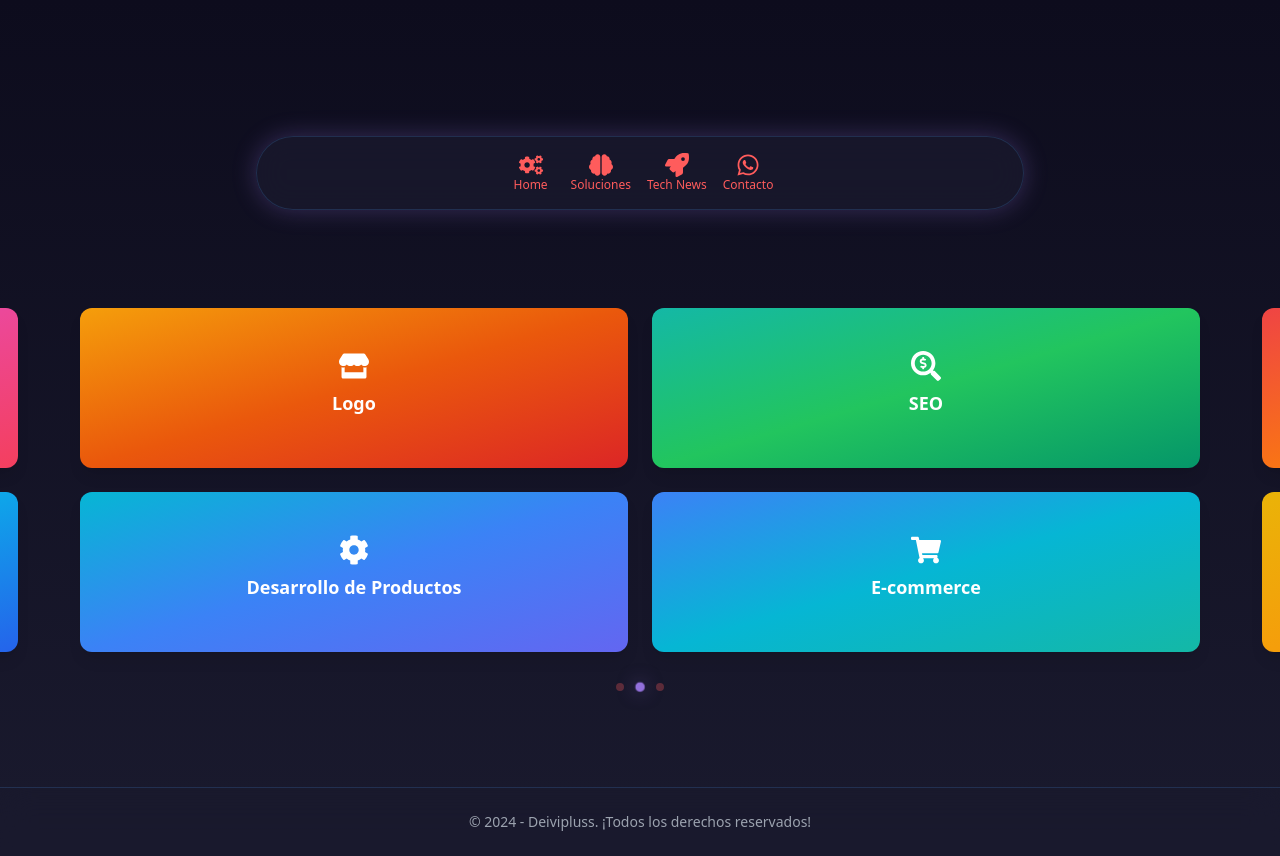
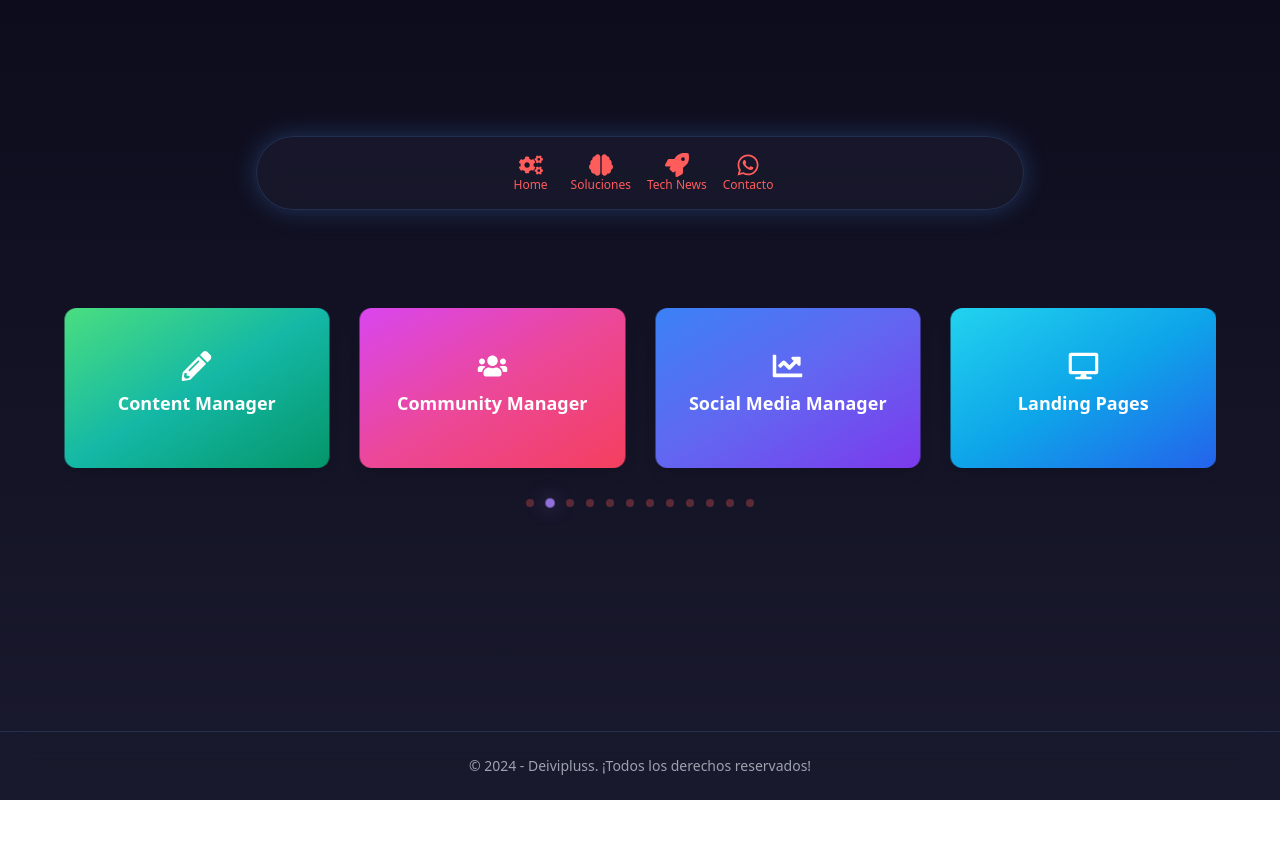
Before and after one commit to deivipluss/landing, a Next.js app: page /negocios in a window 1280 px wide. After the commit the page ends 800 px from the top, so only its background shows below. Built offline with nearby package versions, Linux system fonts and the light colour scheme.

Commit message:
restored

```diff
--- a/app/negocios/page.tsx
+++ b/app/negocios/page.tsx
@@ -208,7 +208,6 @@ const Negocios = () => {
   const swiperRef = useRef<SwiperType>();
   const [showBackToTop, setShowBackToTop] = useState(false);
 
-  // Añadir efecto para detectar scroll
   useEffect(() => {
     const handleScroll = () => {
       setShowBackToTop(window.scrollY > 300);
@@ -222,45 +221,29 @@ const Negocios = () => {
     window.scrollTo({ top: 0, behavior: 'smooth' });
   };
 
-  // Manejar expansión de tarjeta
   const handleCardClick = (cardKey: CardKey) => {
     setExpandedCard(expandedCard === cardKey ? null : cardKey);
 
-    // Control de autoplay basado en expansión de tarjeta
     if (expandedCard === cardKey) {
-      // Tarjeta está colapsándose, reanudar autoplay
       swiperRef.current?.autoplay?.start();
     } else {
-      // Tarjeta está expandiéndose, pausar autoplay
       swiperRef.current?.autoplay?.stop();
     }
   };
 
-  // Reorganizamos los servicios para que los de comunicación digital aparezcan primero
-  const digitalServices = ['contentManager', 'communityManager', 'socialMediaManager', 'landingPages'];
-  const mainServices = ['logo', 'seo', 'desarrolloProductos', 'ecommerce', 'estrategiaVentas', 'entrenamientoVentas', 'asesoriaComercial', 'gestionFinanciera'];
-
-  const cardGroups = [
-    digitalServices as CardKey[], // Estos aparecen primero
-    mainServices.slice(0, 4) as CardKey[],
-    mainServices.slice(4) as CardKey[]
-  ];
+  const cardKeys = Object.keys(cardData) as CardKey[];
 
   return (
     <div className="min-h-screen bg-[#0D0C1D] bg-gradient-to-b from-[#0D0C1D] to-[#1A1A2E] flex flex-col overflow-hidden">
-      <div className="pt-16 sm:pt-20 md:pt-24 lg:pt-32 container mx-auto px-4">
+      <div className="pt-16 sm:pt-20 md:pt-24 lg:pt-32 container mx-auto px-4 flex-1">
         <HomeNavigation />
 
-        {/* Eliminar el botón Home y añadir flecha flotante para volver arriba */}
         {showBackToTop && (
           <motion.button
             className="fixed bottom-16 sm:bottom-24 right-4 sm:right-8 bg-[#9370DB] text-white p-2 sm:p-3 rounded-full shadow-lg hover:bg-purple-600 transition-all duration-300 z-50"
             whileHover={{ scale: 1.2 }}
             whileTap={{ scale: 0.8 }}
             onClick={handleBackToTop}
-            initial={{ opacity: 0 }}
-            animate={{ opacity: 1 }}
-            exit={{ opacity: 0 }}
           >
             <FaArrowUp className="text-lg sm:text-xl" />
           </motion.button>
@@ -272,6 +255,10 @@ const Negocios = () => {
               modules={[Autoplay, Pagination]}
               spaceBetween={30}
               slidesPerView={1}
+              breakpoints={{
+                768: { slidesPerView: 2 }, // Mostrar 2 tarjetas por slide en tablet
+                1024: { slidesPerView: 4 }, // Mostrar 4 tarjetas por slide en escritorio
+              }}
               pagination={{
                 clickable: true,
                 bulletClass: 'swiper-bullet',
@@ -287,18 +274,13 @@ const Negocios = () => {
                 swiperRef.current = swiper;
               }}
             >
-              {cardGroups.map((group, groupIndex) => (
-                <SwiperSlide key={groupIndex} className="h-auto"> {/* Añadido h-auto aquí */}
-                  <div className="grid grid-cols-1 md:grid-cols-2 gap-4 sm:gap-6 p-2 sm:p-4">
-                    {group.map((cardKey) => (
-                      <SolutionCard
-                        key={cardKey}
-                        cardKey={cardKey}
-                        isExpanded={expandedCard === cardKey}
-                        onClick={() => handleCardClick(cardKey)}
-                      />
-                    ))}
-                  </div>
+              {cardKeys.map((cardKey) => (
+                <SwiperSlide key={cardKey} className="h-auto py-4">
+                  <SolutionCard
+                    cardKey={cardKey}
+                    isExpanded={expandedCard === cardKey}
+                    onClick={() => handleCardClick(cardKey)}
+                  />
                 </SwiperSlide>
               ))}
             </Swiper>
@@ -306,20 +288,19 @@ const Negocios = () => {
         </main>
       </div>
 
-      <footer className="bg-[#1A1A2E]/80 backdrop-blur-lg text-center py-6 text-gray-400 text-sm mt-auto border-t border-[#4A90E2]/20">
+      <footer className="bg-[#1A1A2E]/80 backdrop-blur-lg text-center py-6 text-gray-400 text-sm border-t border-[#4A90E2]/20">
         © 2024 - Deivipluss. ¡Todos los derechos reservados!
       </footer>
 
       <style jsx global>{`
         .solutions-swiper {
           width: 100%;
-          padding: 10px 0 20px 0; /* Reducir padding superior en móvil */
+          padding: 10px 0 30px 0;
           height: auto;
-          min-height: 300px; /* Altura mínima para asegurar visibilidad */
-          overflow: visible; /* Añadido para evitar scroll */
+          min-height: 300px;
+          overflow: hidden;
         }
 
-        /* Asegurar que las tarjetas se muestren completas */
         .swiper-wrapper {
           align-items: center;
           height: auto;
@@ -328,25 +309,7 @@ const Negocios = () => {
         .swiper-slide {
           opacity: 1 !important;
           transform: none !important;
-          height: auto !important; /* Asegurando que la altura sea automática */
-        }
-
-        /* Ajustar container para evitar scroll innecesario */
-        .solutions-swiper .swiper-container {
-          overflow: visible !important;
-        }
-
-        /* Responsive adjustments */
-        @media (max-width: 640px) {
-          .solutions-swiper {
-            padding-top: 5px;
-          }
-
-          .swiper-bullet {
-            width: 6px;
-            height: 6px;
-            margin: 0 3px;
-          }
+          height: auto !important;
         }
 
         .swiper-bullet {
@@ -355,7 +318,7 @@ const Negocios = () => {
           display: inline-block;
           border-radius: 9999px;
           background: rgba(255, 92, 92, 0.3);
-          margin: 0 6px; /* Aumentado el margen de 4px a 6px */
+          margin: 0 6px;
           cursor: pointer;
           transition: all 0.3s ease;
           border: 2px solid transparent;
@@ -369,40 +332,10 @@ const Negocios = () => {
         }
 
         .swiper-pagination {
-          bottom: 20px !important; /* Aumentar la distancia desde abajo para separar más los dots */
+          bottom: 20px !important;
           padding: 10px 0;
-          position: relative; /* Asegurarse de que la posición sea relativa */
-          margin-top: 15px; /* Añadir margen superior para separar más los dots de las tarjetas */
-        }
-
-        /* Responsive adjustments */
-        @media (max-width: 640px) {
-          .solutions-swiper {
-            padding-top: 5px;
-          }
-
-          .swiper-bullet {
-            width: 6px;
-            height: 6px;
-            margin: 0 3px;
-          }
-
-          .swiper-pagination {
-            bottom: 15px !important; /* Ajustar para móviles */
-            margin-top: 10px;
-          }
-        }
-
-        .text-shadow-glow {
-          text-shadow: 0 0 15px rgba(255, 255, 255, 0.5);
-        }
-
-        .shadow-glow {
-          box-shadow: 0 0 25px rgba(147, 112, 219, 0.3);
-        }
-
-        .shadow-glow-purple {
-          box-shadow: 0 0 25px rgba(147, 112, 219, 0.3);
+          position: relative;
+          margin-top: 15px;
         }
       `}</style>
     </div>
```
